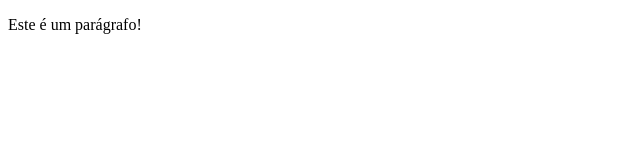
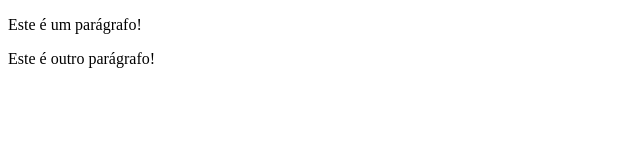
Before and after one commit to beatrizmanfredini/Trabalhinho3a, a plain HTML site: page index.html in a window 1280 px wide. Shown: the whole page, without its empty margins (0-640 px from the left). Drawn offline with Linux system fonts and the light colour scheme.

Commit message:
segunda versao

```diff
--- a/index.html
+++ b/index.html
@@ -6,5 +6,6 @@
 </head>
 <body>
 	<p>Este é um parágrafo!</p>
+	<p>Este é outro parágrafo!</p>
 </body>
 </html>
```
